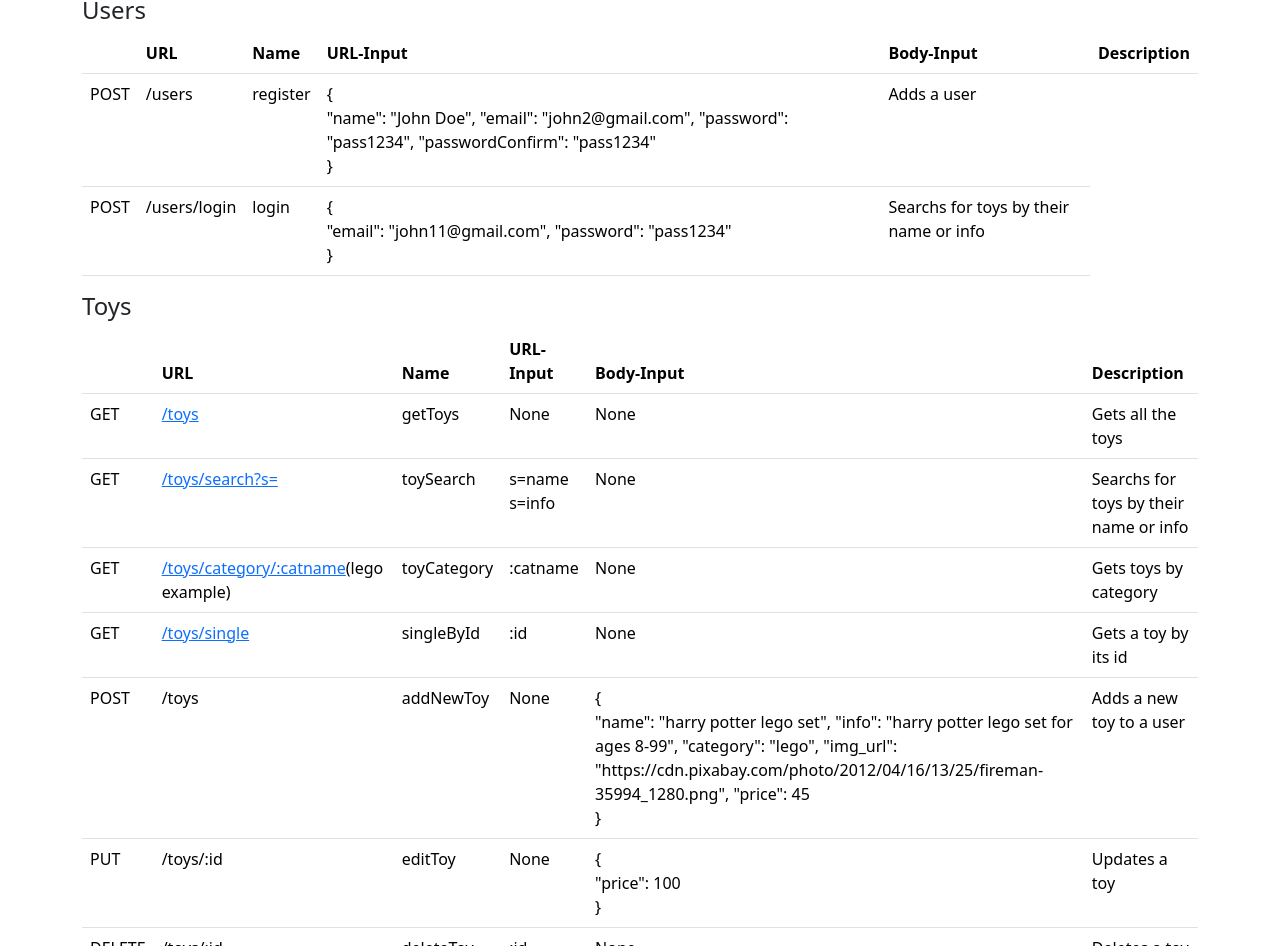
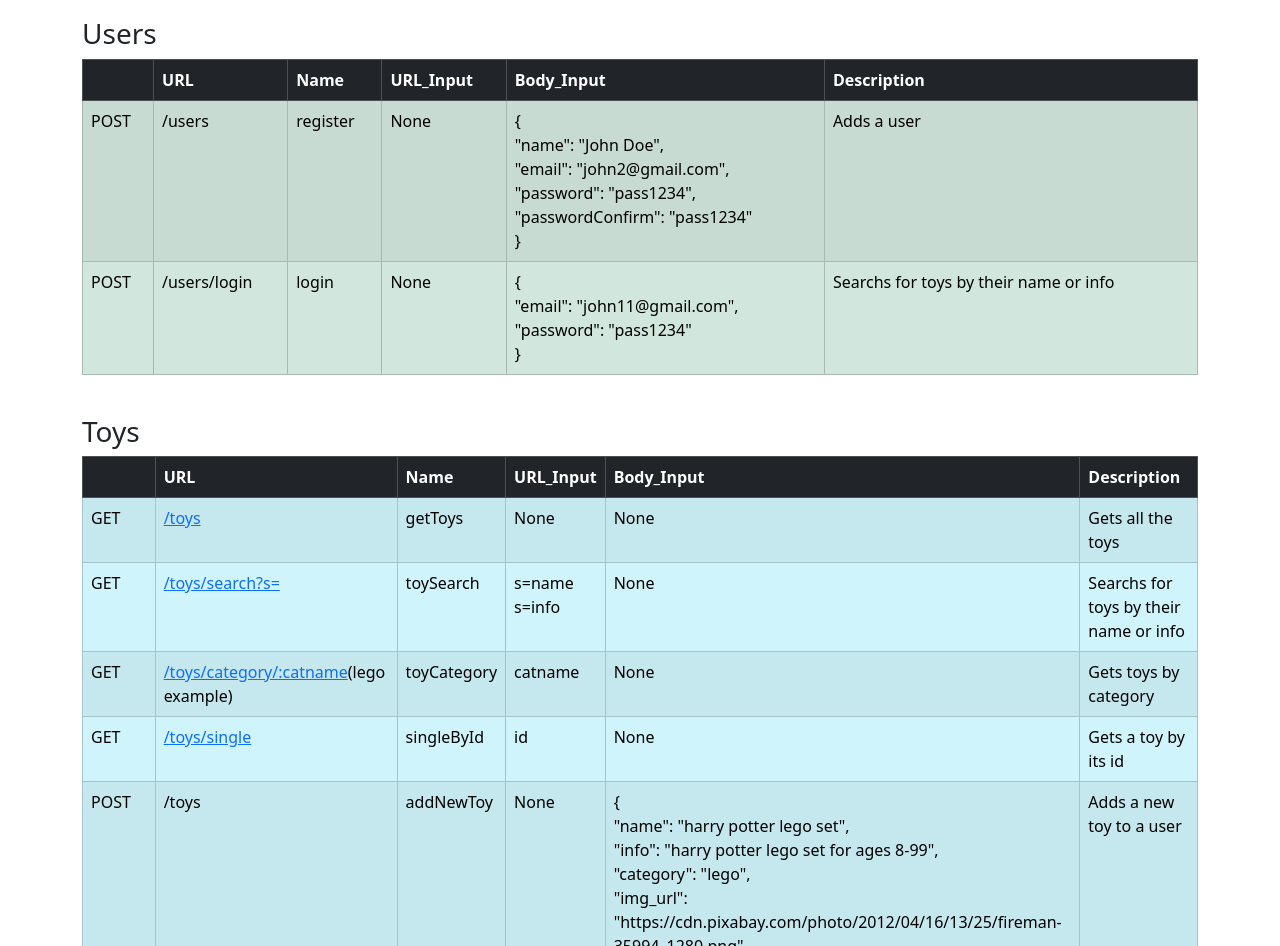
Before and after one commit to ElianaGrajower/toy_users_nodejs, a website: page public/index.html in a window 1280 px wide. Shown: the part 87-1033 px from the top of the page. Drawn offline with nearby package versions, Linux system fonts and the light colour scheme.

Commit message:
more  documinitation2

```diff
--- a/app.js
+++ b/app.js
@@ -1,5 +1,4 @@
 const express = require("express");
-// const cors = require("cors");
 const toyRoutes = require("./routes/toy.routes");
 const userRoutes = require("./routes/user.routes");
 const globalErrorHandler = require("./utils/errorHandler");
@@ -10,8 +9,6 @@ const app = express();
 
 app.use(express.json());
 app.use(express.static(path.join(__dirname, "public")));
-// { origin: ['http://127.0.0.1:5500/', 'http://127.0.0.1:5501/'] }
-// app.use(cors());
 
 app.use("/api/v1/toys", toyRoutes);
 app.use("/api/v1/users", userRoutes);
--- a/controllers/user.controllers.js
+++ b/controllers/user.controllers.js
@@ -14,7 +14,6 @@ const userJoiSchema = {
     }),
     register: Joi.object().keys({
         password: Joi.string().max(20).required(),
-        // passwordConfirm: Joi.ref("password"),
         email: Joi.string()
             .email({ tlds: { allow: ["com"] } })
             .error(() => Error("Email is not valid"))
@@ -47,7 +46,7 @@ exports.register = asyncWrap(async (req, res, next) => {
 
     console.log(newUser);
 
-    res.status(201).send(newUser);//.select("-passwordConfirm");
+    res.status(201).send(newUser);
 });
 
 const checkIfUserExists = async (email) => {
@@ -69,7 +68,6 @@ exports.getUserById = asyncWrap(async (req, res, next) => {
 exports.login = asyncWrap(async (req, res, next) => {
     const body = req.body;
 
-    //Todo: validate body
     const validate = userJoiSchema.login.validate(body);
     if (validate.error) {
         return next(new AppError(401, validate.error.message));
@@ -81,7 +79,7 @@ exports.login = asyncWrap(async (req, res, next) => {
     if (!user || !bcrypt.compare(body.password, user.password)) {
         return next(new AppError(401, "Password or email not valid"));
     }
-    //* generate jwt token
+    // generates jwt token
     const token = generateToken(user);
     res.send({ user, token });
 });
--- a/models/Toy.model.js
+++ b/models/Toy.model.js
@@ -29,14 +29,11 @@ const toySchema = new mongoose.Schema({
       type: Date,
       required: false,
     },
-    ///Parent referencing
     user_id: {
 
         type: mongoose.Schema.ObjectId,
         ref: "User",
         required: true,
-
-    //   type: mongoose.Schema.ObjectId,
     },
   });
 
--- a/models/User.model.js
+++ b/models/User.model.js
@@ -24,11 +24,6 @@ const userSchema = new Schema({
         type: String,
         required: true,
     },
-    // passwordConfirm: {
-    //     type: String,
-    //     required: [true, "Please retype the password"],
-    //     select: false,
-    // },
     date_created: {
         type: Date,
         default: new Date(),
--- a/public/index.html
+++ b/public/index.html
@@ -11,29 +11,30 @@
 
 <body>
     <div class="container">
-        <h1>API Documentation</h1>
-        <h6>URL=http://localhost:3000/api/v1</h6>
-        <h4>Users</h4>
-        <table class="table">
-            <thead>
+        <h1 class="text-center mt-4">Toys API Documentation</h1>
+        <br>
+        <h3>Users</h3>
+        <table class="table table-bordered table-striped mt-1">
+            <thead class="table-dark">
                 <tr>
                     <th scope="col"></th>
                     <th scope="col">URL</th>
                     <th scope="col">Name</th>
-                    <th scope="col">URL-Input</th>
-                    <th scope="col">Body-Input</th>
+                    <th scope="col">URL_Input</th>
+                    <th scope="col">Body_Input</th>
                     <th scope="col">Description</th>
                 </tr>
             </thead>
-            <tbody>
+            <tbody class="table-success">
                 <tr>
                     <td>POST</td>
                     <td>/users</td>
                     <td>register</td>
+                    <td>None</td>
                     <td>{ <br>
-                        "name": "John Doe",
-                        "email": "john2@gmail.com",
-                        "password": "pass1234",
+                        "name": "John Doe",<br>
+                        "email": "john2@gmail.com",<br>
+                        "password": "pass1234",<br>
                         "passwordConfirm": "pass1234" <br>
                     }</td>
                     <td>Adds a user</td>
@@ -42,28 +43,29 @@
                     <td>POST</td>
                     <td>/users/login</td>
                     <td>login</td>
+                    <td>None</td>
                     <td>{ <br>
-                        "email": "john11@gmail.com",
+                        "email": "john11@gmail.com",<br>
                         "password": "pass1234" <br>
                     }</td>
                     <td>Searchs for toys by their name or info</td>
                 </tr>
             </tbody>
-
         </table>
-        <h4>Toys</h4>
-        <table class="table">
-            <thead>
+        <br>
+        <h3>Toys</h3>
+        <table class="table table-bordered table-striped mt-1">
+            <thead class="table-dark">
                 <tr>
                     <th scope="col"></th>
                     <th scope="col">URL</th>
                     <th scope="col">Name</th>
-                    <th scope="col">URL-Input</th>
-                    <th scope="col">Body-Input</th>
+                    <th scope="col">URL_Input</th>
+                    <th scope="col">Body_Input</th>
                     <th scope="col">Description</th>
                 </tr>
             </thead>
-            <tbody>
+            <tbody class="table-info">
                 <tr>
                     <td>GET</td>
                     <td><a href="http://localhost:3000/api/v1/toys">/toys</a></td>
@@ -85,7 +87,7 @@
                     <td><a href="http://localhost:3000/api/v1/toys/category/lego">/toys/category/:catname</a>(lego
                         example)</td>
                     <td>toyCategory</td>
-                    <td>:catname</td>
+                    <td>catname</td>
                     <td>None</td>
                     <td>Gets toys by category</td>
                 </tr>
@@ -93,28 +95,24 @@
                     <td>GET</td>
                     <td><a href="http://localhost:3000/api/v1/toys/single">/toys/single</a></td>
                     <td>singleById</td>
-                    <td>:id</td>
+                    <td>id</td>
                     <td>None</td>
                     <td>Gets a toy by its id</td>
                 </tr>
-            </tbody>
-            <tbody>
                 <tr>
                     <td>POST</td>
                     <td>/toys</td>
                     <td>addNewToy</td>
                     <td>None</td>
                     <td>{<br>
-                        "name": "harry potter lego set",
-                        "info": "harry potter lego set for ages 8-99",
-                        "category": "lego",
-                        "img_url": "https://cdn.pixabay.com/photo/2012/04/16/13/25/fireman-35994_1280.png",
+                        "name": "harry potter lego set",<br>
+                        "info": "harry potter lego set for ages 8-99",<br>
+                        "category": "lego",<br>
+                        "img_url": "https://cdn.pixabay.com/photo/2012/04/16/13/25/fireman-35994_1280.png",<br>
                         "price": 45 <br>
                         }</td>
                     <td>Adds a new toy to a user</td>
                 </tr>
-            </tbody>
-            <tbody>
                 <tr>
                     <td>PUT</td>
                     <td>/toys/:id</td>
@@ -125,13 +123,11 @@
                         }</td>
                     <td>Updates a toy</td>
                 </tr>
-            </tbody>
-            <tbody>
                 <tr>
                     <td>DELETE</td>
                     <td>/toys/:id</td>
                     <td>deleteToy</td>
-                    <td>:id</td>
+                    <td>id</td>
                     <td>None</td>
                     <td>Deletes a toy</td>
                 </tr>
```
Also changed, not shown: controllers/auth.controllers.js (+0 -7 lines), controllers/toy.controllers.js (+6 -3 lines).
